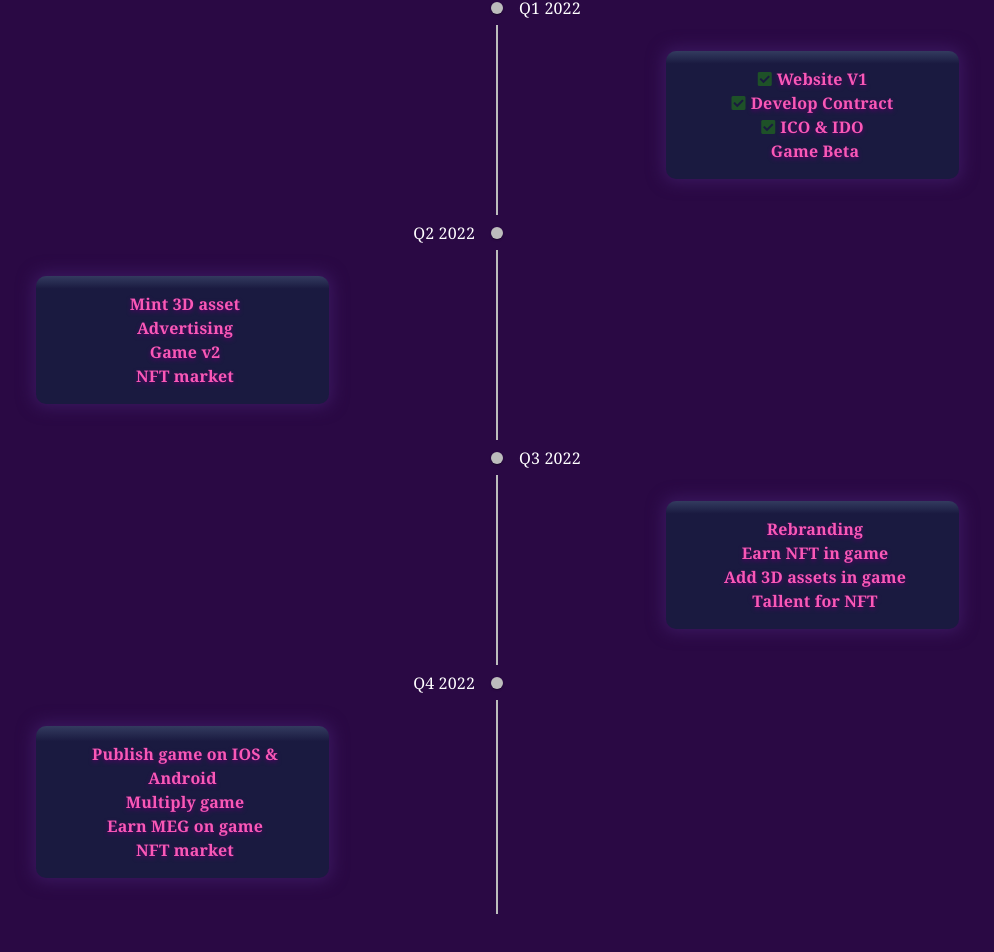
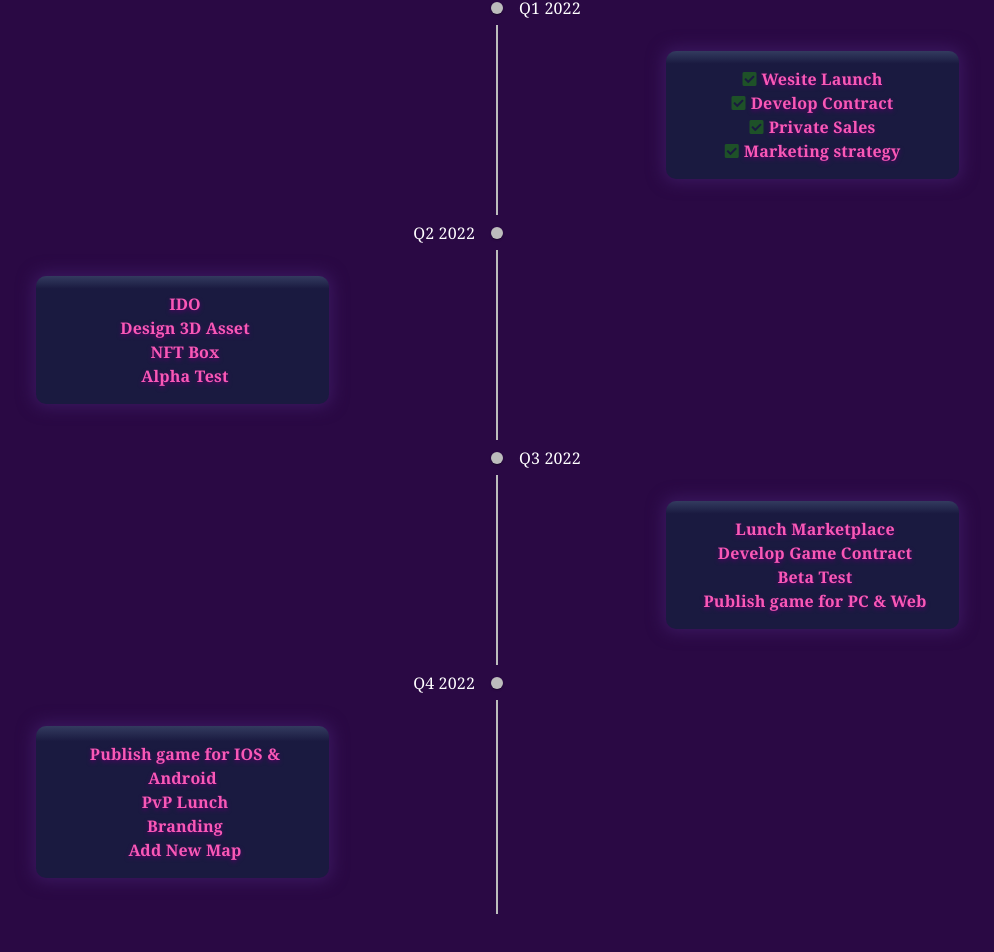
Before and after one commit to landogameofficial/lando-frontend, a React (Create React App) app: page / in a window 1280 px wide. Shown: the part 1617-2569 px from the top of the page, without its empty margins (143-1137 px from the left). Built offline with nearby package versions, Linux system fonts and the light colour scheme.

Commit message:
complet timeline

```diff
--- a/src/Components/ComponentsHome/TimeLine.js
+++ b/src/Components/ComponentsHome/TimeLine.js
@@ -8,9 +8,8 @@ import TimelineDot from "@mui/lab/TimelineDot";
 import { StyledEngineProvider } from "@mui/material/styles";
 import Fade from "react-reveal/Fade";
 import Zoom from "react-reveal/Zoom";
+import "./TimeLine.css";
 
-
-import "./TimeLine.css";
 const TimeLine = () => {
   return (
     <div>
@@ -27,7 +26,7 @@ const TimeLine = () => {
               <div className="roadmap-container">
                 <div>
                   <i class="fas fa-check-square" />
-                  <p1 className="text">Website V1</p1>
+                  <p1 className="text">Wesite Launch</p1>
                 </div>
                 <div>
                   <i class="fas fa-check-square" />
@@ -35,10 +34,11 @@ const TimeLine = () => {
                 </div>
                 <div>
                   <i class="fas fa-check-square" />
-                  <p1>ICO & IDO</p1>
+                  <p1>Private Sales</p1>
                 </div>
                 <div>
-                  <p1>Game Beta</p1>
+                  <i class="fas fa-check-square" />
+                  <p1>Marketing strategy</p1>
                 </div>
               </div>
             </Zoom>
@@ -54,16 +54,16 @@ const TimeLine = () => {
             <Zoom top>
               <div className="roadmap-container">
                 <div>
-                  <p1>Mint 3D asset</p1>
+                  <p1>IDO</p1>
                 </div>
                 <div>
-                  <p1>Advertising</p1>
+                  <p1>Design 3D Asset</p1>
                 </div>
                 <div>
-                  <p1>Game v2</p1>
+                  <p1>NFT Box</p1>
                 </div>
                 <div>
-                  <p1>NFT market</p1>
+                  <p1>Alpha Test</p1>
                 </div>
               </div>
             </Zoom>
@@ -78,17 +78,17 @@ const TimeLine = () => {
           <p1>Q3 2022</p1>
             <Zoom top>
               <div className="roadmap-container">
-                <div>
-                  <p1>Rebranding</p1>
+              <div>
+                  <p1> Lunch Marketplace</p1>
                 </div>
                 <div>
-                  <p1>Earn NFT in game</p1>
+                  <p1>Develop Game Contract</p1>
                 </div>
                 <div>
-                  <p1>Add 3D assets in game</p1>
+                  <p1>Beta Test</p1>
                 </div>
                 <div>
-                  <p1>Tallent for NFT</p1>
+                  <p1>Publish game for  PC & Web </p1>
                 </div>
               </div>
             </Zoom>
@@ -104,16 +104,16 @@ const TimeLine = () => {
             <Zoom top>
               <div className="roadmap-container">
                 <div>
-                  <p1>Publish game on IOS & Android</p1>
+                  <p1>Publish game for IOS & Android</p1>
                 </div>
                 <div>
-                  <p1>Multiply game</p1>
+                  <p1>PvP Lunch</p1>
                 </div>
                 <div>
-                  <p1>Earn MEG on game</p1>
+                  <p1>Branding</p1>
                 </div>
                 <div>
-                  <p1>NFT market</p1>
+                  <p1>Add New Map</p1>
                 </div>
               </div>
             </Zoom>
```
